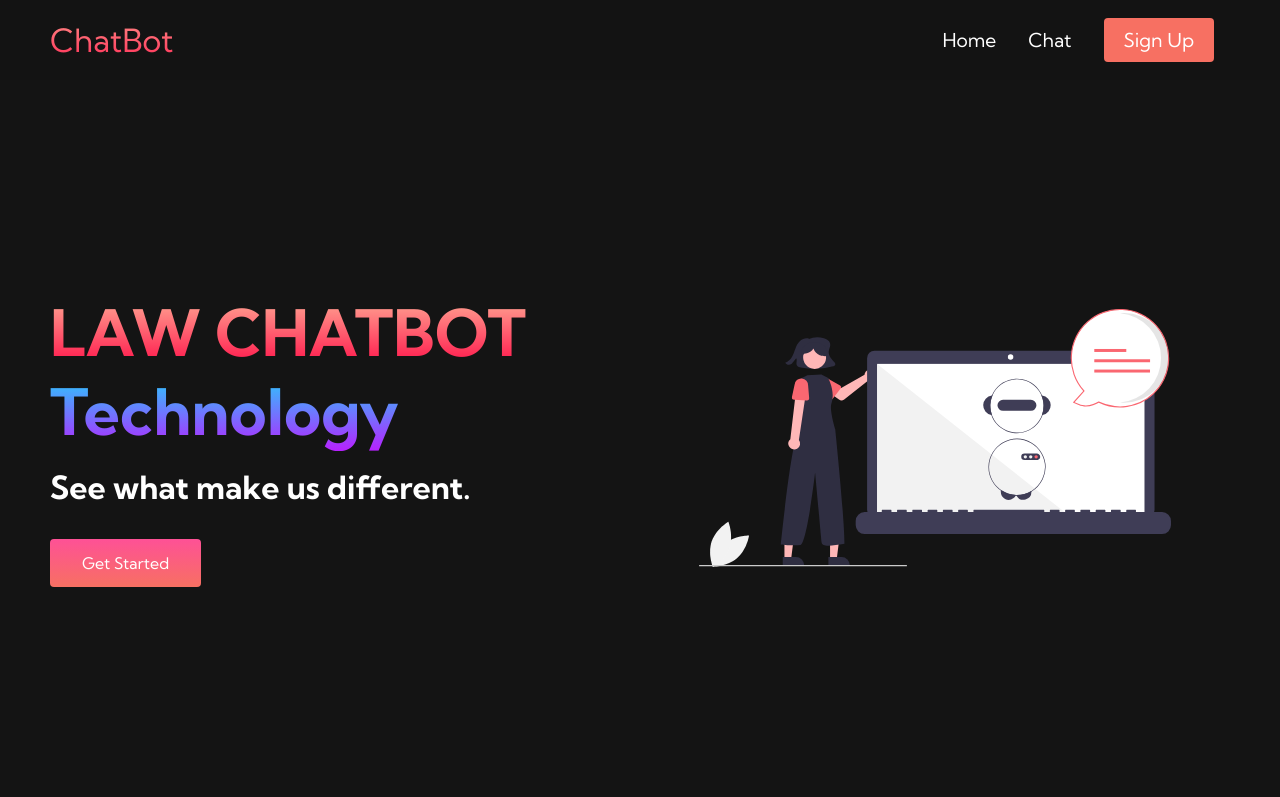
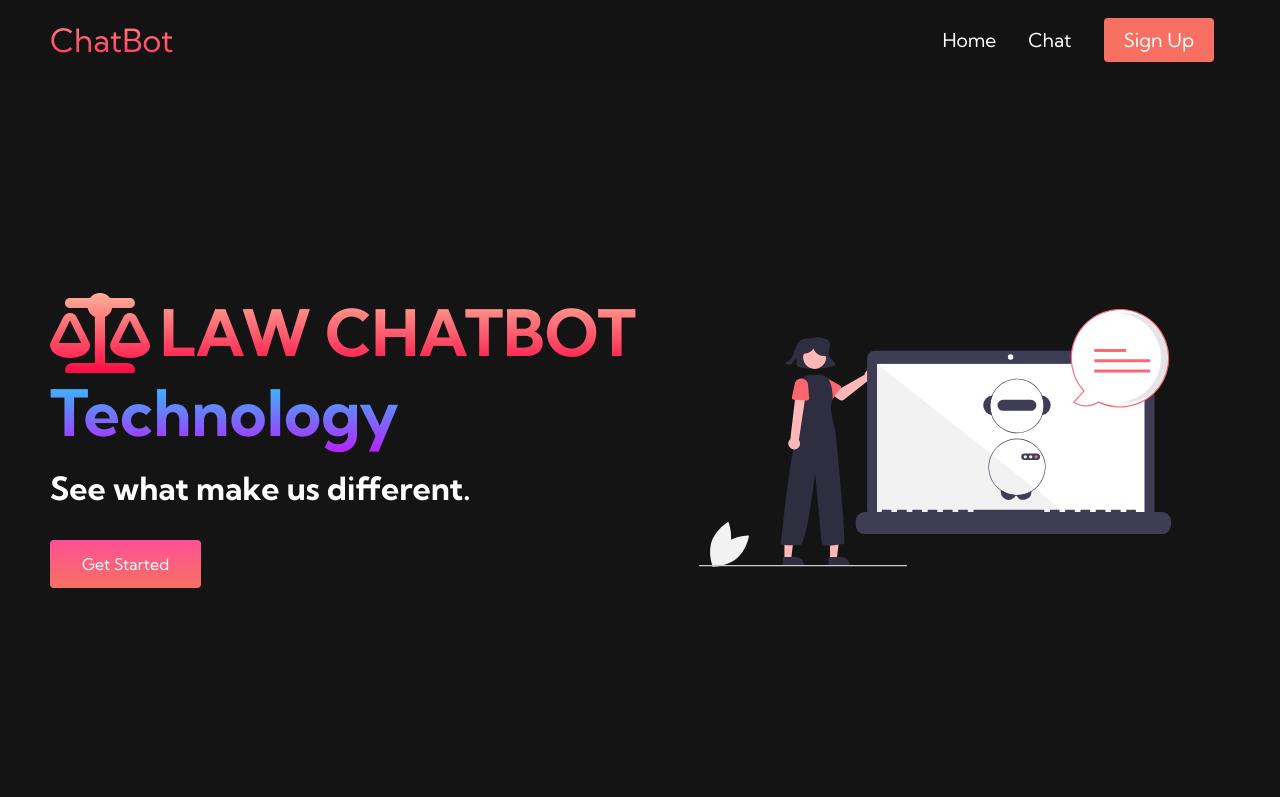
Before and after one commit to StrangeGGG/ECE1779-ChatBot-Web, a plain HTML site: page index.html in a window 1280 px wide. Shown: the top 797 px of the page. Drawn offline with Linux system fonts and the light colour scheme.

Commit message:
add logo

```diff
--- a/index.html
+++ b/index.html
@@ -34,7 +34,7 @@
    <div class="main">
     <div class="main__container">
         <div class="main__content">
-            <h1>LAW CHATBOT</h1>
+            <h1><i class="fas fa-balance-scale"></i> LAW CHATBOT</h1> <!-- Added the logo -->
             <h2>Technology</h2>
             <p>See what make us different.</p>
             <button class="main__btn"><a href="chatbot.html">Get Started</a></button>
--- a/styles.css
+++ b/styles.css
@@ -225,6 +225,14 @@
     -moz-background-clip: text;
     -webkit-text-fill-color: transparent;
     -moz-text-fill-color: transparent;
+    display: flex;
+    align-items: center;
+    gap: 10px;
+}
+
+.main__content h1 i {
+    color: #5c7cfa;
+    font-size: 5rem;
 }
 
 .main__content h2{
```
